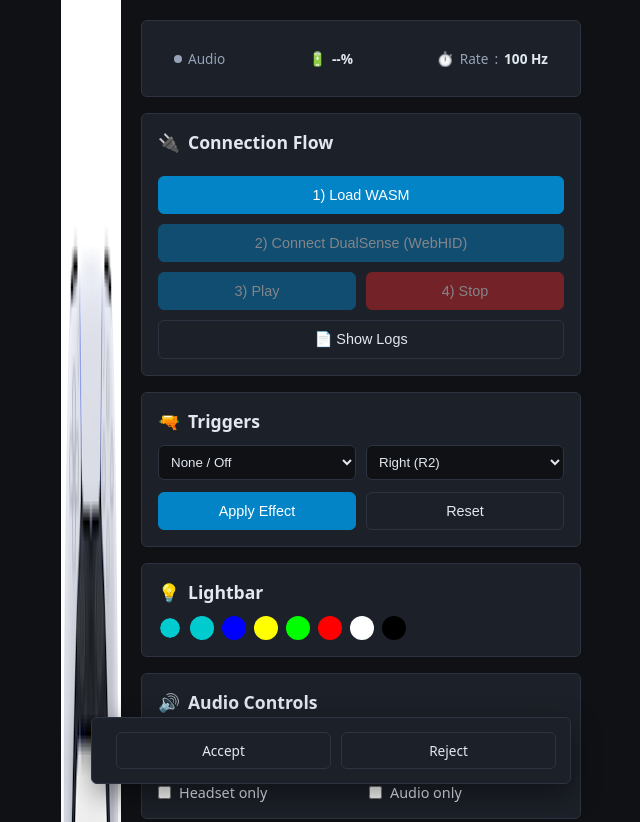
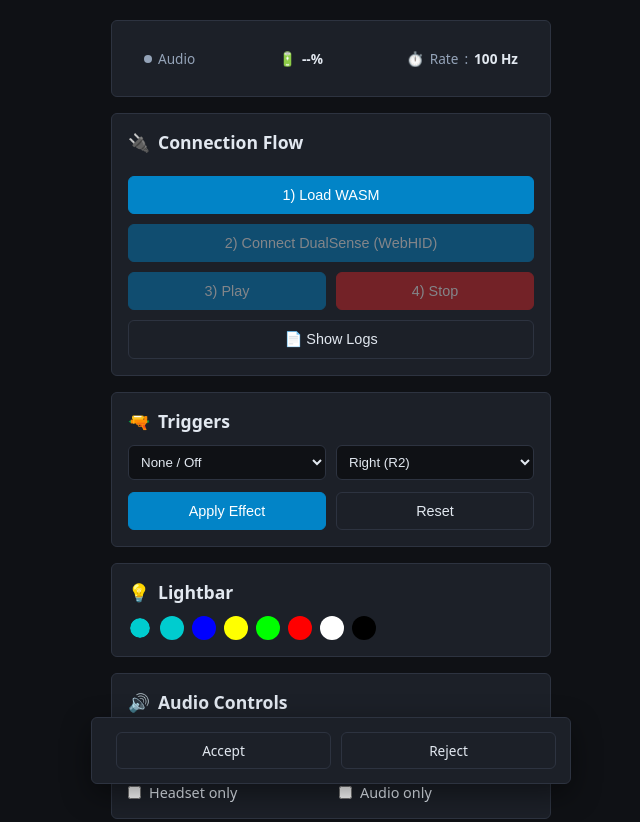
Before and after one commit to rafaelvaloto/DS5-Web-Audio-Haptics, a website with bundled scripts: page web/index.html in a window 1280 px wide. Shown: the top 822 px of the page, without its empty margins (309-949 px from the left). Built offline with nearby package versions, Linux system fonts and the light colour scheme.

Commit message:
icon 128x128

```diff
--- a/web/index.html
+++ b/web/index.html
@@ -3,7 +3,6 @@
 <head>
     <meta charset="UTF-8" />
     <meta name="viewport" content="width=device-width, initial-scale=1.0" />
-	<img src="icon-128.png" alt="DS5 Web Audio Haptics Bluetooth"/>
     <script>
         (function () {
             const gaMeasurementId = "G-YC51CE6XFE";
@@ -53,6 +52,7 @@
         })();
     </script>
 
+	<link rel="icon" href="icon-128.png" type="image/png">
     <title>DS5 Web Audio Haptics Bluetooth</title>
     <link rel="stylesheet" href="./src/css/main.css">
 </head>
```
Also changed, not shown: README.md.
